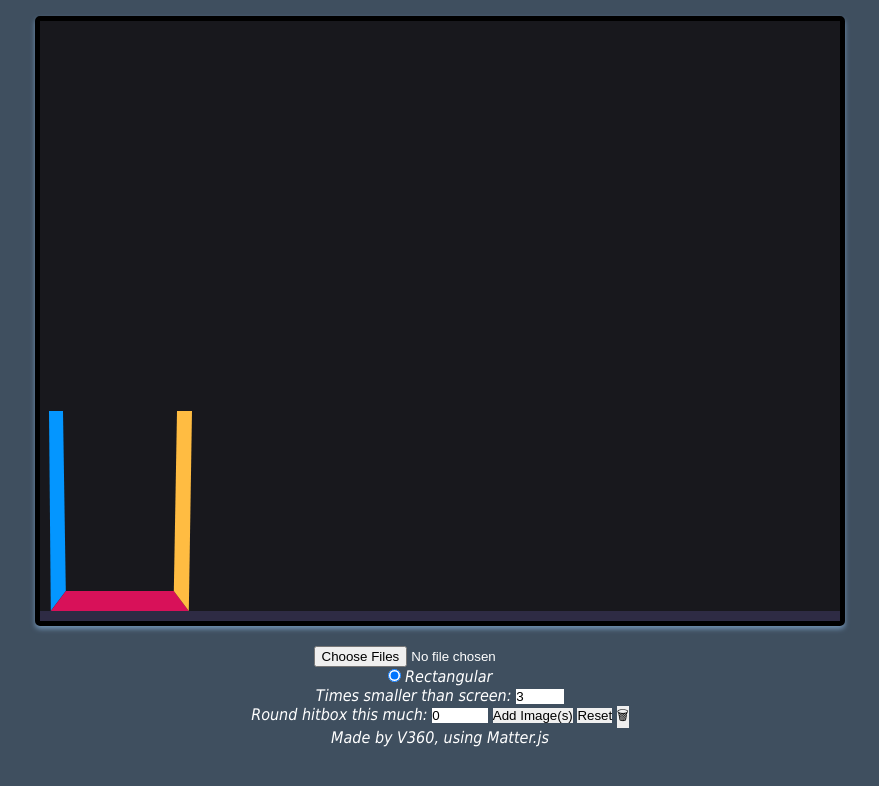
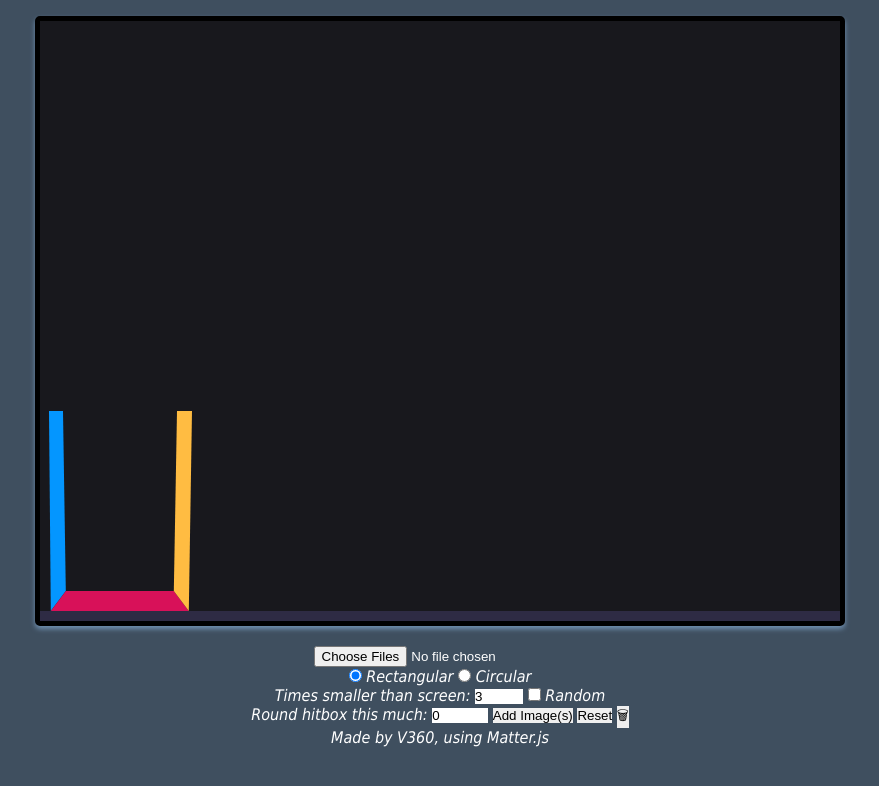
Before and after one commit to TheV360/InternetTrashCan, a plain HTML site: page index.html in a window 1280 px wide. Shown: the whole page, without its empty margins (200-1079 px from the left). Drawn offline with nearby package versions, Linux system fonts and the light colour scheme.

Commit message:
Added more stuff

```diff
--- a/index.html
+++ b/index.html
@@ -18,11 +18,14 @@
 		<input id="fileShapeRect" type="radio" name="shape" value="rectangle" checked />
 		<label for="fileShapeRect">Rectangular</label>
 
-		<!--<input id="fileShapeCirc" type="radio" name="shape" value="circle" />
-		<label for="fileShapeCirc">Circular</label>-->
+		<input id="fileShapeCirc" type="radio" name="shape" value="circle" />
+		<label for="fileShapeCirc">Circular</label>
 		<br />
 		<label for="fileSize">Times smaller than screen:</label>
 		<input id="fileSize" type="number" value="3" min="1" max="25" />
+
+		<input id="fileSizeRandom" type="checkbox" />
+		<label for="fileSizeRandom">Random</label>
 		<br />
 		<label for="fileRound">Round hitbox this much:</label>
 		<input id="fileRound" type="number" value="0" min="0" max="100" />
```
